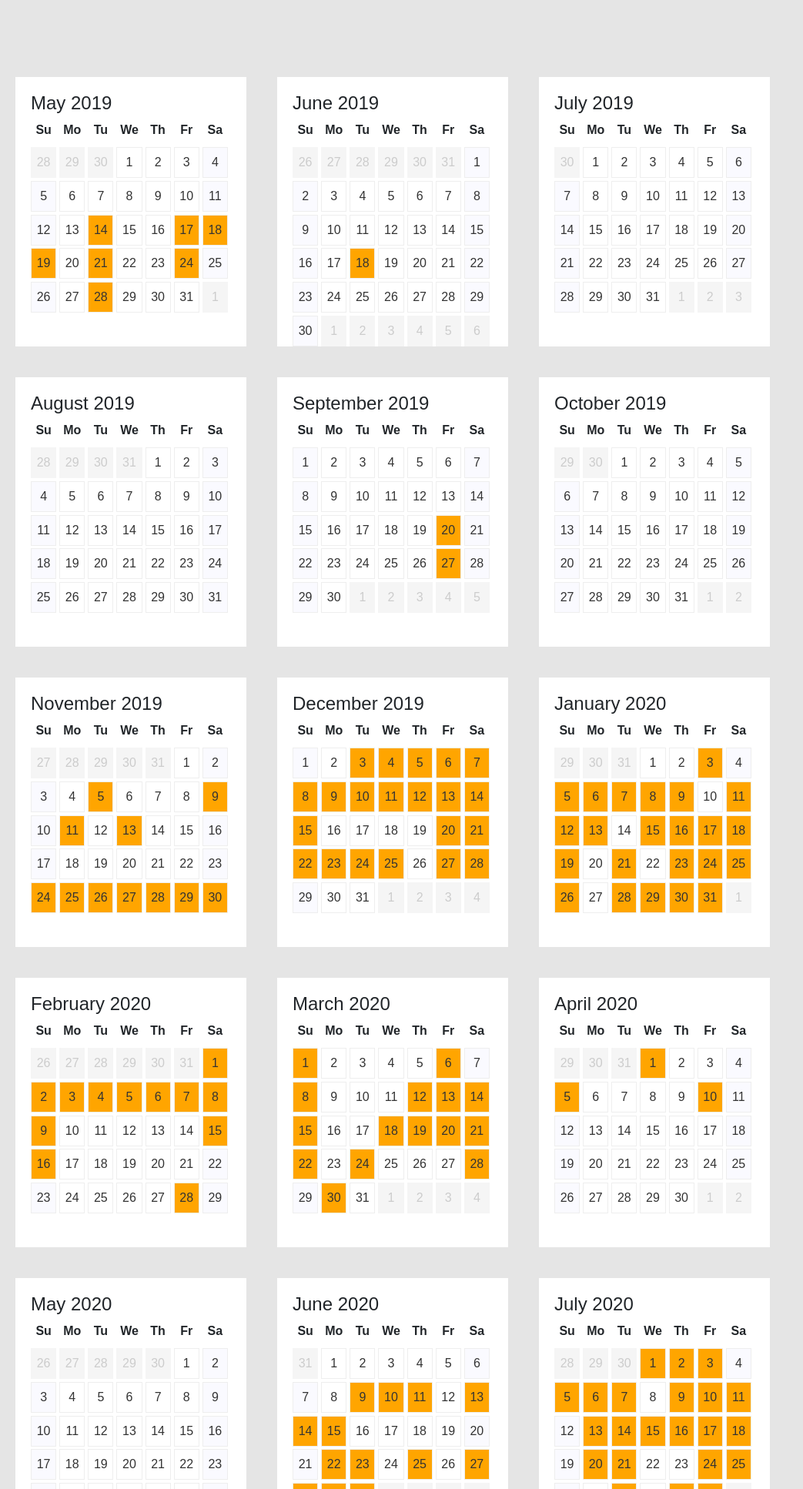
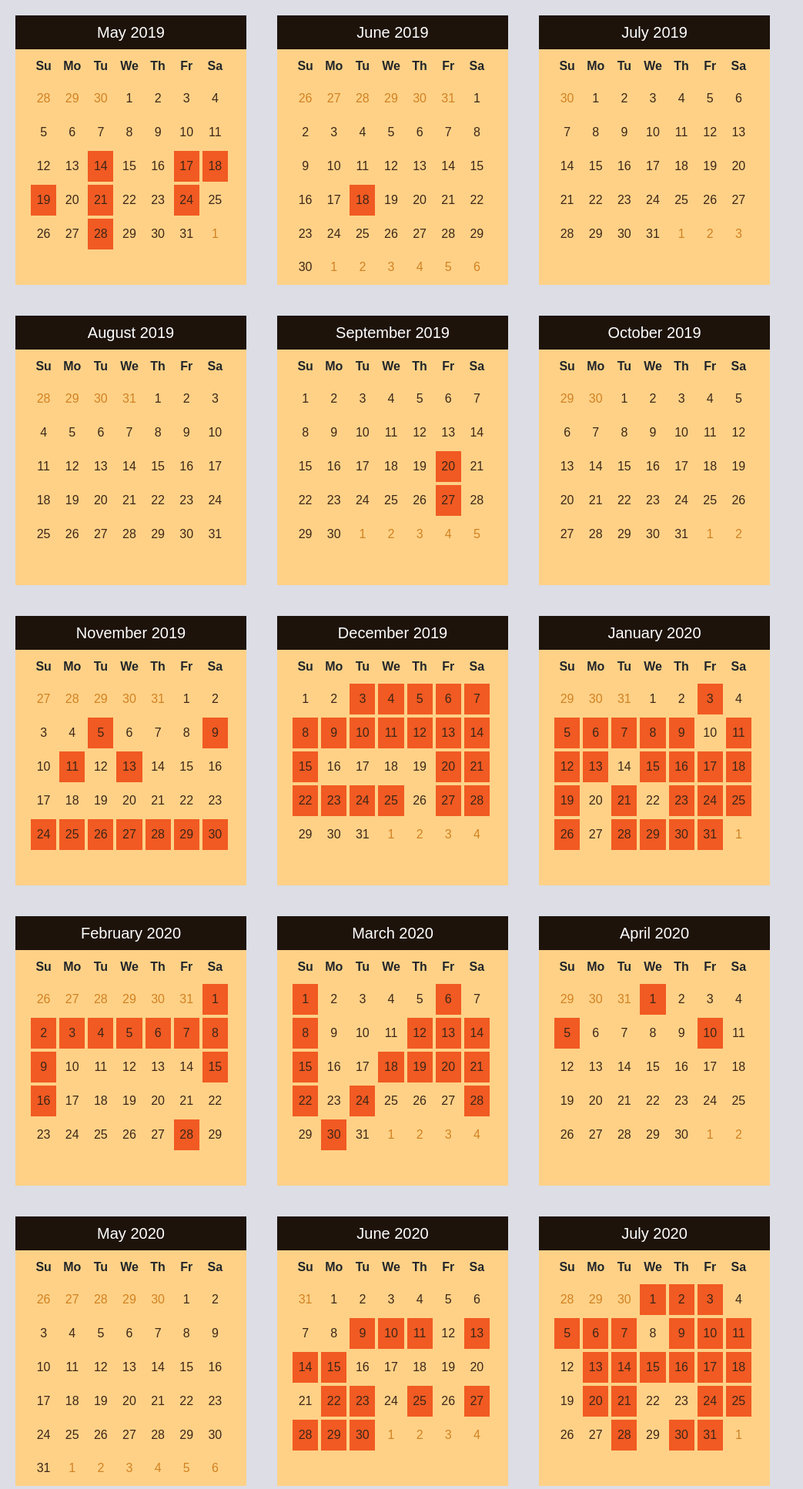
Before and after one commit to iamvickynguyen/Kattis-Performace-Tracker, a Flask app: template templates/stats.html in a window 1280 px wide. Shown: the top 1934 px of the page at 77% size, without its empty margins (0-1043 px from the left). Run offline with Flask 2, Linux system fonts and the light colour scheme; the template is opened without the code that fills it, so the values that code supplies are empty; data comes from the database, SQL or seed files in the repository; some libraries are stand-ins or nearby versions.

Commit message:
pretty much done the calendar. Color: yellow orange black

```diff
--- a/static/calendarize/html/style.css
+++ b/static/calendarize/html/calendarize.css
@@ -1,25 +1,20 @@
-
-html, body {
-	background: #e5e5e5;
-	font-family: sans-serif;
-}
-
 .month {
 	width: 300px;
 	padding: 20px;
-	background: #fff;
+	background: #FED187;
 	position: relative;
 	overflow: hidden;
 	float: left;
 	margin: 20px;
 	height: 350px;
 }
-.month h3 {
+
+.month h5 {
 	text-align: center;
-	margin: -20px -20px 30px -20px;
-	padding: 20px 0;
-	background: red;
-	color: #fff;
+	margin: -20px -20px 10px -20px;
+	padding: 10px 0;
+	background: #1d130b;
+	color: #FFF;
 }
 
 .day, .dow, .dummy-day {
@@ -36,25 +31,23 @@ html, body {
 }
 
 .day {
-	color: #333;
 	cursor: pointer;
-	box-shadow: inset 0 0 0 1px #eee;
+	color: #3C2718;
 }
 .day.weekend {
-	background: #fafaff;
+	/* background: rgb(245, 171, 53); */
 }
+
 .day:hover {
-	background: rgb(207, 206, 206);
+	background: #E6AA60 !important;;
 }
 
 .day, .dummy-day {
 	height: 40px;
 	line-height: 40px;
 	margin-bottom: 1.5%;
-	background: #fff;
 }
 
 .dummy-day {
-	background: #f5f5f5;
-	color: #ccc;
+	color: #d18222;
 }
--- a/static/calendarize/html/calendarize.js
+++ b/static/calendarize/html/calendarize.js
@@ -122,7 +122,7 @@ function Calendarize() {
 			var daysPrevMonth = _this.getDaysInMonth(prevM.getMonth(), prevM.getFullYear());
 			var daysNextMonth = _this.getDaysInMonth(nextM.getMonth(), nextM.getFullYear());
 			var $monthNode = document.createElement('div');
-			var $titleNode = document.createElement('h4');
+			var $titleNode = document.createElement('h5');
 			var skipLength = daysInMonth[0].getDay();
 			var preLength = daysInMonth.length + skipLength;
 			var postLength = function() {
--- a/static/stats.js
+++ b/static/stats.js
@@ -55,6 +55,6 @@ fetch('/api/statuscountgroupbydate')
             dateDict[e.date] = s.trim();
         });
 
-        calendarize.buildMonthsWithStartAndEndDates(calendar, {'color': 'orange', 'selectedDates': selectedDates, 'tooltip': dateDict}, minDate, maxDate, getDetailData);
+        calendarize.buildMonthsWithStartAndEndDates(calendar, {'color': 'rgb(241, 90, 34)', 'selectedDates': selectedDates, 'tooltip': dateDict}, minDate, maxDate, getDetailData);
     })
     .catch(function(error) { console.log(error); })
--- a/static/style.css
+++ b/static/style.css
@@ -1,84 +1,4 @@
-* {
-    margin: 0;
-    padding: 0;
-    box-sizing: border-box;
-    font-family: sans-serif;
+html, body {
+	background: #DCDDE5;
+	font-family: sans-serif;
 }
-
-main {
-    padding-top: 5rem;
-    display: flex;
-    flex-direction: column;
-    height: 30vh;
-}
-
-.month-container {
-    height: 3vh;
-    display: flex;
-    align-items: center;
-    justify-content: space-evenly;
-    width: 100%;
-}
-
-.month-box {
-    height: 1rem;
-    color: turquoise;
-}
-
-.table {
-    padding: 0rem 1rem;
-    display: flex;
-    align-items: center;
-    justify-content: space-evenly;
-    width: 100%;
-}
-
-.week-boxes {
-    height: 25vh;
-    display: flex;
-    align-items: center;
-    justify-content: space-evenly;
-    flex-direction: column;
-}
-
-.day,
-.week-text {
-    height: 1rem;
-    width: 1rem;
-    background: lightblue;
-
-}
-
-.week-text {
-    margin-right: 1rem;
-    margin-bottom: 0.1rem;
-    background: none;
-}
-
-.day:hover {
-    background: lightseagreen;
-}
-
-.day-content {
-    opacity: 0;
-}
-
-.day-content.active {
-    padding: 2rem;
-    border-radius: 1rem;
-    min-width: 10rem;
-    background: lightgoldenrodyellow;
-    color: darkgray;
-    position: absolute;
-    opacity: 1;
-}
-
-
-.row {
-    display: flex;
-}
-
-.column {
-    flex: 50%;
-    padding: 5px;
-}
--- a/templates/stats.html
+++ b/templates/stats.html
@@ -4,7 +4,6 @@
 {% endblock %}
 
 {% block body %}
-    <main>
     <div id="user-calendar"></div>
 
     <!-- Modal -->
@@ -22,10 +21,9 @@
             </div>
         </div>
     </div>
-    </main>
 
 
-    <link rel="stylesheet" href="static/calendarize/html/style.css">
+    <link rel="stylesheet" href="static/calendarize/html/calendarize.css">
     <script type="text/javascript" src="static/calendarize/html/calendarize.js"></script>
 
     <script type="text/javascript" src="{{url_for('static', filename='stats.js')}}"></script>
```
Also changed, not shown: static/calendarize/html/index.html (deleted, +0 -15 lines). Lines whose indentation alone changed are shown as unchanged.
